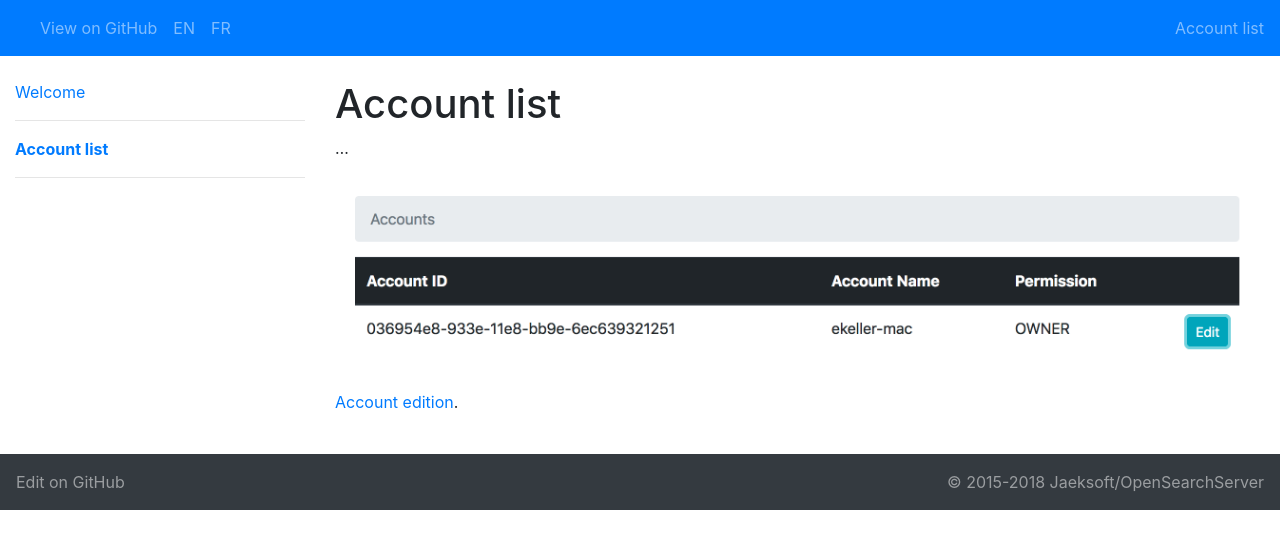
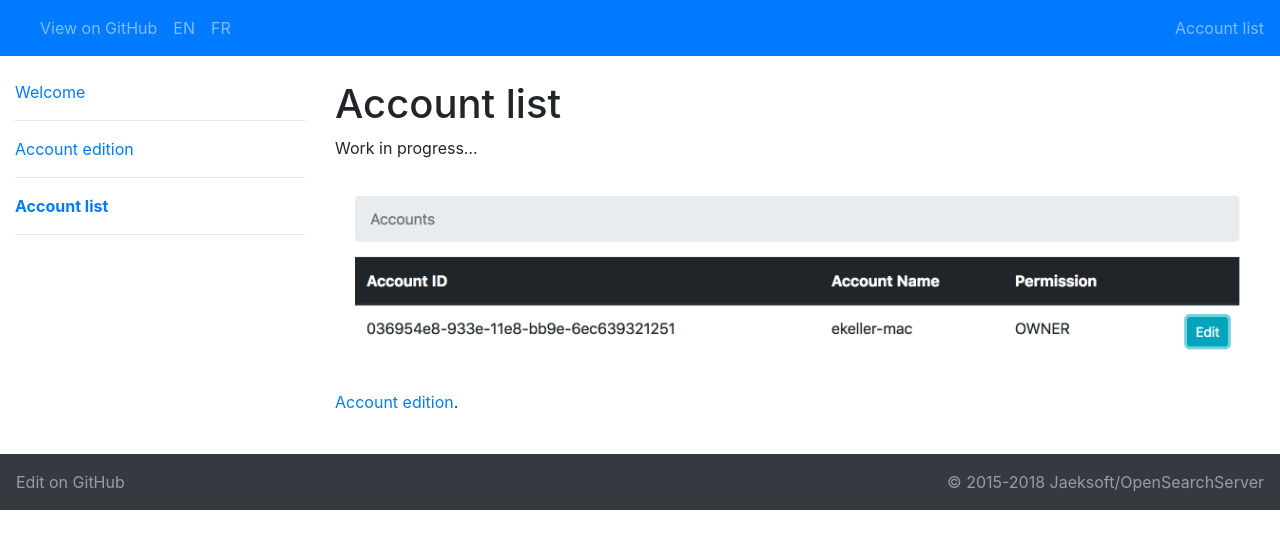
Before and after one commit to Acidburn0zzz/opensearchserver-documentation, a Jekyll site: the page built from docs/en/account-list.md, in a window 1280 px wide. Shown: the top 549 px of the page. Built offline with Jekyll 4.4.1, drawn with Linux system fonts in a browser that asks for light colours; our own code applies the rules of GitHub Pages for plain Markdown files; the repository's description, which GitHub fills in, is left out.

Commit message:
Add account edition blank page

```diff
--- /dev/null
+++ b/docs/en/account-edition.md
@@ -0,0 +1,4 @@
+Account edition
+===============
+
+Work in progress...
--- a/docs/en/account-list.md
+++ b/docs/en/account-list.md
@@ -1,9 +1,10 @@
 Account list
 ============
 
-...
+Work in progress...
+
 
 ![Account list](/assets/account-list.png){:class="img-fluid"}
 
 
- [Account edition](/en/account-edition.md).
+[Account edition](/en/account-edition.md).
```
Also changed, not shown: docs/fr/account-edition.md (added, +5 -0 lines).
